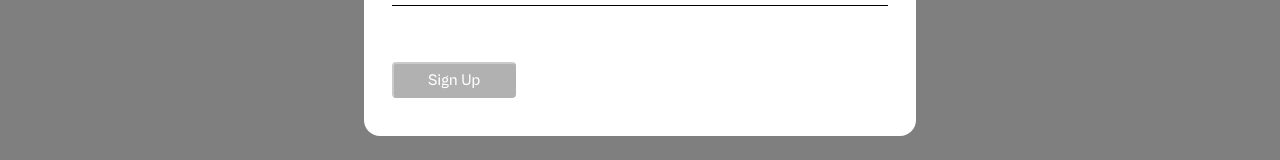
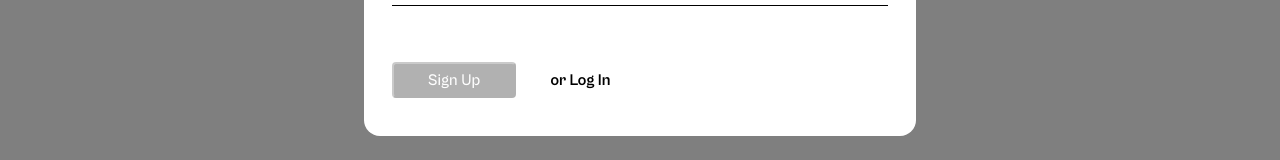
Before and after one commit to R1ckBilly/se_project_react, a React app: page / in a window 1280 px wide. Both pictures are taken after a click on the button "Sign Up". Shown: the part 549-709 px from the top of the page. Built offline with nearby package versions, Linux system fonts and the light colour scheme; no server answers; the HTML template or start-up script is replaced by a standard one.

Commit message:
Added the sign in and up button switch in the modals

```diff
--- a/src/components/App/App.jsx
+++ b/src/components/App/App.jsx
@@ -151,6 +151,14 @@ function App() {
     }
   }
 
+  function handleSwitchToLogin() {
+  setActiveModal("login");
+}
+
+function handleSwitchToRegister() {
+  setActiveModal("register");
+}
+
   function getUserData() {
     const token = localStorage.getItem("jwt");
     if (token) {
@@ -245,11 +253,13 @@ function App() {
               isOpen={activeModal === "register"}
               isClosed={() => setActiveModal("")}
               handleRegisterSubmit={handleRegisterSubmit}
+              handleSwitchToLogin={handleSwitchToLogin}
             />
             <LoginModal
               isOpen={activeModal === "login"}
               isClosed={() => setActiveModal("")}
               handleLoginSubmit={handleLoginSubmit}
+              handleSwitchToRegister={handleSwitchToRegister}
             />
             {currentUser && (
               <EditProfileModal
--- a/src/components/ItemModal/ItemModal.css
+++ b/src/components/ItemModal/ItemModal.css
@@ -159,3 +159,31 @@
   opacity: 60%;
   transform: scale(1.05);
 }
+
+.modal__switch {
+  margin-top: 12px;
+  display: flex;
+  position: absolute;
+  left: 180px;
+  bottom: 46px;
+}
+
+.modal__switch-btn {
+  width: 73px;
+  height: 20px;
+  font-weight: 700;
+  background: transparent;
+  border: none;
+  color: #000000;
+  cursor: pointer;
+  margin-left: 4px;
+  transition: opacity 0.2s ease;
+  opacity: 1;
+  gap: 12px;
+  padding: 0;
+  margin: 0;
+}
+
+.modal__switch-btn:hover {
+  opacity: 0.6;
+}
--- a/src/components/LoginModal/LoginModal.jsx
+++ b/src/components/LoginModal/LoginModal.jsx
@@ -4,7 +4,7 @@ import ModalWithForm from "../ModalWithForm/ModalWithForm";
 
 import "./LoginModal.css";
 
-function LoginModal({ isOpen, isClosed, handleLoginSubmit }) {
+function LoginModal({ isOpen, isClosed, handleLoginSubmit, handleSwitchToRegister }) {
   const { values, handleChange, setValues } = useForm({
     email: "",
     password: "",
@@ -57,6 +57,16 @@ function LoginModal({ isOpen, isClosed, handleLoginSubmit }) {
           onChange={handleChange}
         />
       </fieldset>
+
+      <div className="modal__switch">
+          <button
+            type="button"
+            className="modal__switch-btn"
+            onClick={handleSwitchToRegister}
+          >
+           or Sign Up
+          </button>
+      </div>
     </ModalWithForm>
   );
 }
--- a/src/components/RegisterModal/RegisterModal.jsx
+++ b/src/components/RegisterModal/RegisterModal.jsx
@@ -4,7 +4,7 @@ import ModalWithForm from "../ModalWithForm/ModalWithForm";
 
 import "./RegisterModal.css";
 
-function RegisterModal({ isOpen, isClosed, handleRegisterSubmit }) {
+function RegisterModal({ isOpen, isClosed, handleRegisterSubmit, handleSwitchToLogin  }) {
   const { values, handleChange, setValues } = useForm({
     email: "",
     password: "",
@@ -83,6 +83,16 @@ function RegisterModal({ isOpen, isClosed, handleRegisterSubmit }) {
           onChange={handleChange}
         />
       </fieldset>
+
+      <div className="modal__switch">
+          <button
+            type="button"
+            className="modal__switch-btn"
+            onClick={handleSwitchToLogin}
+          >
+           or Log In
+          </button>
+      </div>
     </ModalWithForm>
   );
 }
```
